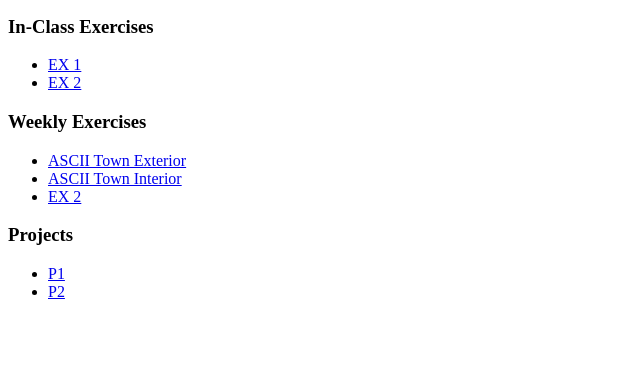
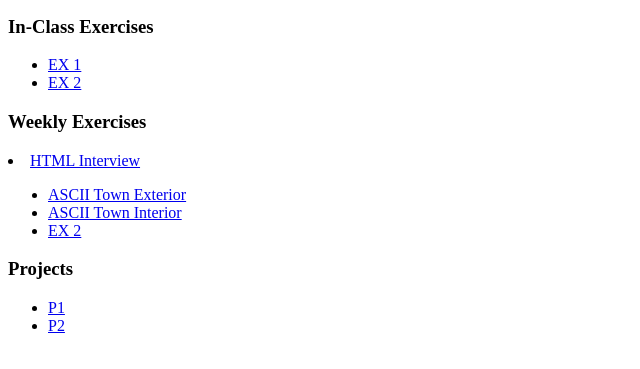
Before and after one commit to jingyi1118/interactive1, a plain HTML site: page index.html in a window 1280 px wide. Shown: the part 101-470 px from the top of the page, without its empty margins (0-640 px from the left). Drawn offline with Linux system fonts and the light colour scheme.

Commit message:
Add files via upload

```diff
--- a/index.html
+++ b/index.html
@@ -1,4 +1,3 @@
-
 <!DOCTYPE html>
 <html>
 
@@ -30,6 +29,11 @@
     <div id="weekly-exercises">
       <h3>Weekly Exercises</h3>
 
+        <li>
+          <a href="interview/exercise-interview-html.html">
+            HTML Interview
+          </a>
+        </li>
       <ul>
         <li><a href="ascii-town/exterior-jingyiling.html">ASCII Town Exterior</a></li>
         <li><a href="ascii-town/interior-jingyiling.html">ASCII Town Interior</a></li>
```
Also changed, not shown: exercise-interview-html.html (added, +16 -0 lines).
